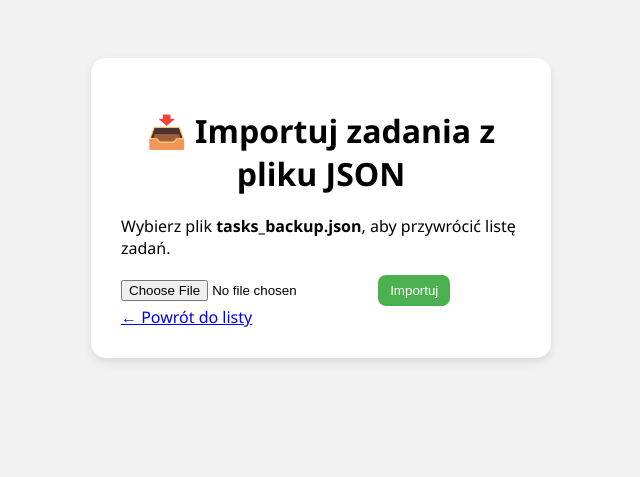
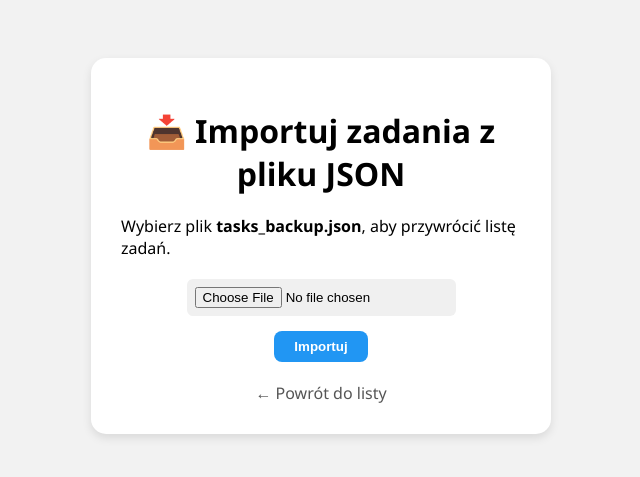
Before and after one commit to phxphoenix/flask-todo, a Flask app: page /import in a window 1280 px wide. Shown: the top 477 px of the page, without its empty margins (319-959 px from the left). Run offline with Flask 3, Linux system fonts and the light colour scheme.

Commit message:
Add styles for import form and back link
Added styles for import form and back link.

```diff
--- a/static/style.css
+++ b/static/style.css
@@ -105,3 +105,43 @@ button:hover {
 .btn-import:hover {
     background-color: #1e88e5;
 }
+
+.import-form {
+    display: flex;
+    flex-direction: column;
+    align-items: center;
+    gap: 15px;
+    margin-top: 20px;
+}
+
+.import-form input[type="file"] {
+    padding: 8px;
+    background-color: #f0f0f0;
+    border-radius: 6px;
+}
+
+.import-form button {
+    background-color: #2196F3;
+    color: white;
+    padding: 8px 20px;
+    border-radius: 8px;
+    border: none;
+    cursor: pointer;
+    font-weight: bold;
+}
+
+.import-form button:hover {
+    background-color: #1e88e5;
+}
+
+.back-link {
+    display: block;
+    margin-top: 20px;
+    text-align: center;
+    color: #555;
+    text-decoration: none;
+}
+
+.back-link:hover {
+    text-decoration: underline;
+}
```
